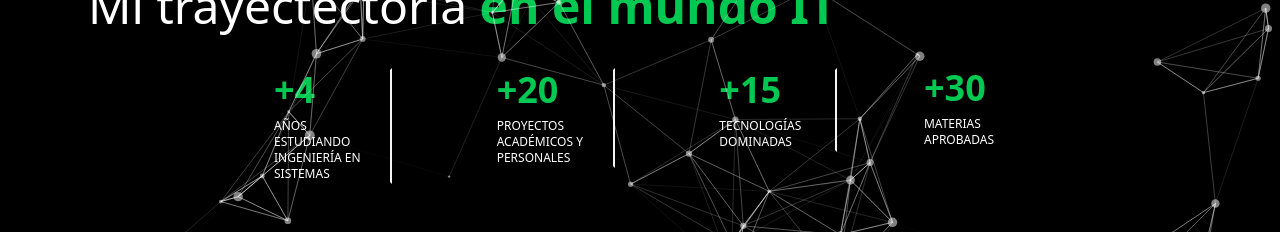
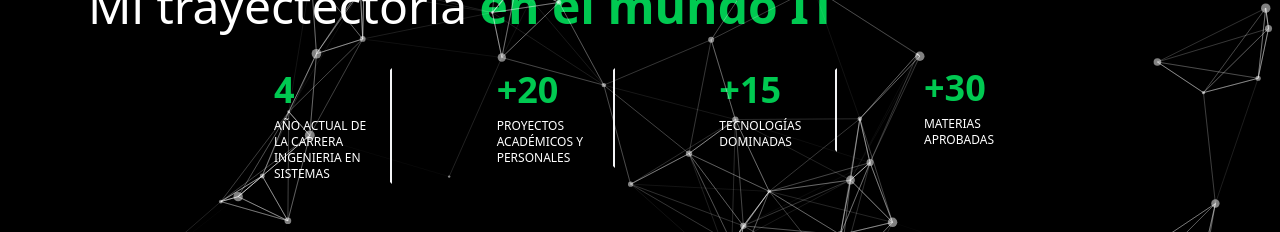
Before and after one commit to MatiasNegrelli/portafolio, a Next.js app: page /about-me in a window 1280 px wide. Shown: the part 184-416 px from the top of the page. Built offline with nearby package versions, Linux system fonts and the light colour scheme.

Commit message:
fixed age of carrer

```diff
--- a/components/CounterServices.tsx
+++ b/components/CounterServices.tsx
@@ -17,8 +17,10 @@ export default function CounterServices() {
               } ${lineRightMobile && "border-e-gray-100"}`}
             >
               <p className="flex mb-2 text-2xl font-extrabold md:text-4xl text-green-500">
-                + <CountUp end={endCounter} start={0} delay={0} />
+                {id !== 0 && "+"}{" "}
+                <CountUp end={endCounter} start={0} delay={0} />
               </p>
+
               <p className="text-xs uppercase max-w-[100px]">{text}</p>
             </div>
           </div>
--- a/data.tsx
+++ b/data.tsx
@@ -95,7 +95,7 @@ export const dataCounter = [
   {
     id: 0,
     endCounter: 4,
-    text: "Años estudiando Ingeniería en Sistemas",
+    text: "Año actual de la carrera ingenieria en sistemas",
     lineRight: true,
     lineRightMobile: true,
   },
```
